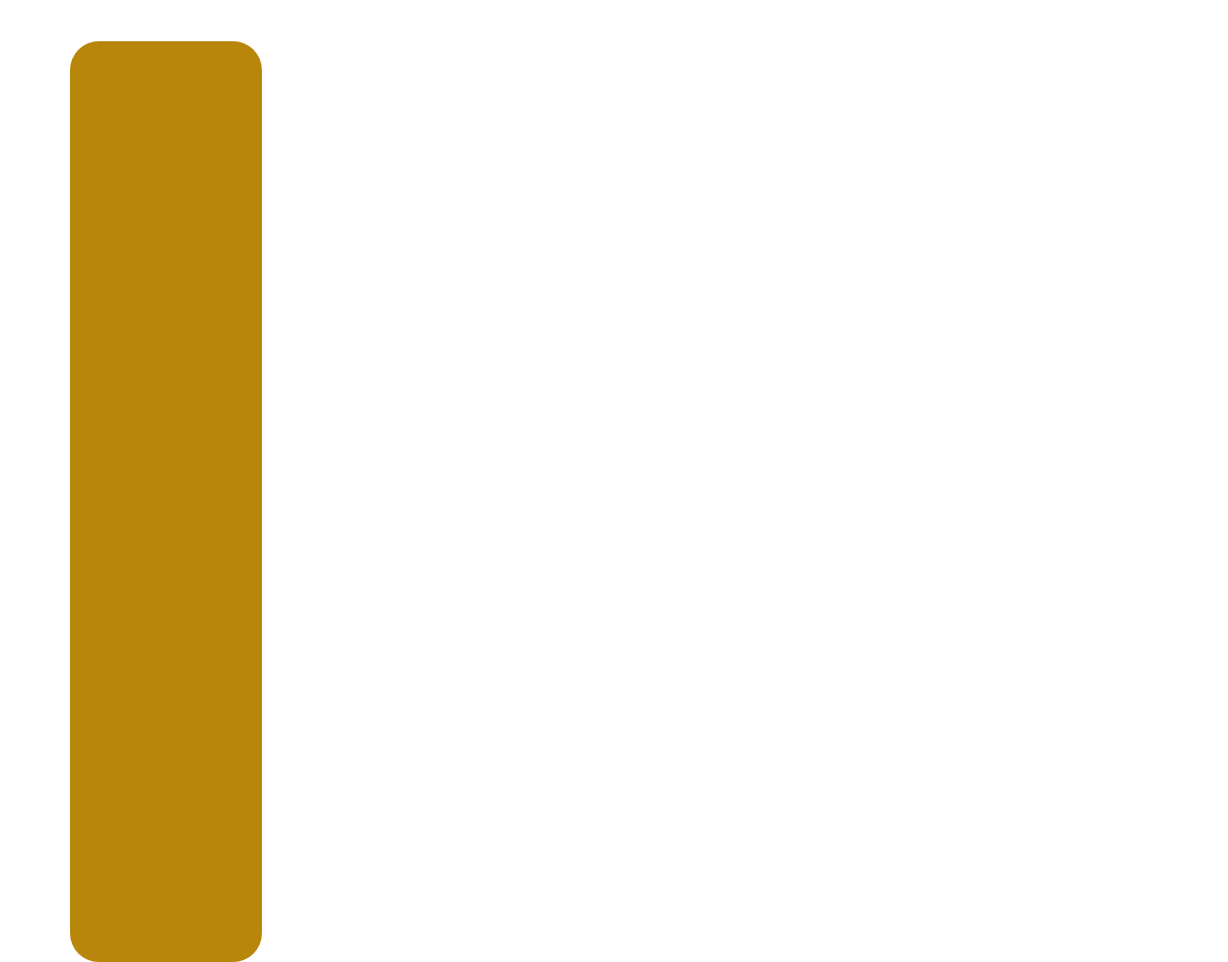
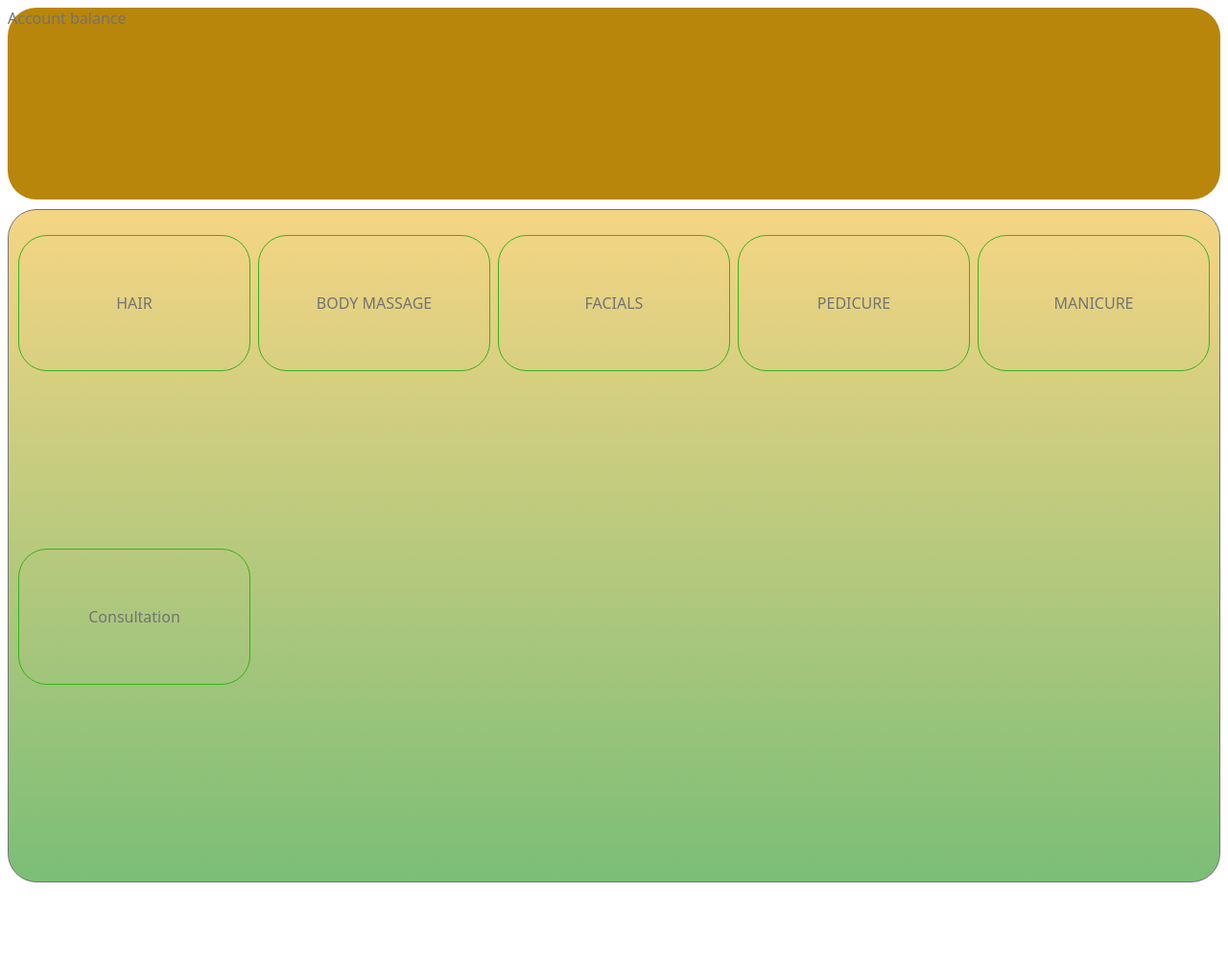
Before and after one commit to alexamaramiro-spec/My-project, a plain HTML site: page dashboard.html in a window 1280 px wide. Shown: the whole page at 96% size. Drawn offline with Linux system fonts and the light colour scheme.

Commit message:
added the services

```diff
--- a/dashboard.html
+++ b/dashboard.html
@@ -8,10 +8,22 @@
     <link rel="stylesheet" href="https://cdnjs.cloudflare.com/ajax/libs/font-awesome/7.0.1/css/all.min.css" integrity="sha512-2SwdPD6INVrV/lHTZbO2nodKhrnDdJK9/kg2XD1r9uGqPo1cUbujc+IYdlYdEErWNu69gVcYgdxlmVmzTWnetw==" crossorigin="anonymous" referrerpolicy="no-referrer" />
 </head>
 <body>
-    <div class="container">
-        <div class="box-3"></div>
-        <div class="box-4"></div>
-        <div class="bo-5"></div>
+    <div class="userdashboard">
+        <div>
+            <div class="box-3">Account balance</div>
+        </div>
+
+        <div class="box-6">
+            <ul style="display: flex; flex-direction: row; justify-content:space-between; gap: 5px; flex-wrap: wrap; padding: 10px; list-style: none;">
+                <li class="list-1">HAIR</li>
+                <li class="list-1">BODY MASSAGE</li>
+                <li class="list-1">FACIALS</li>
+                <li class="list-1">PEDICURE</li>
+                <li class="list-1">MANICURE</li>
+                <li class="list-1">Consultation</li>
+            </ul>
+        </div>
+
     </div>
 </body>
 </html>
--- a/style.css
+++ b/style.css
@@ -35,15 +35,6 @@
    height: 130vh;
    background: linear-gradient(rgb(184, 134, 11), rgb(224, 254, 222));
    border-radius: 20px;
-   margin-top: 20px;
-}
-
-.container .box-3{
-   width: 200px;
-   margin-left: 50px;
-   height: 120vh;
-   background-color:darkgoldenrod;
-   border-radius: 30px;
    margin-top: 20px;
 }
 
@@ -358,3 +349,52 @@ font-style:solid;
    justify-content: center;
 
 }
+
+/* USER DASHBOARD */
+
+.userdashboard{
+   display: flex;
+   flex-direction: column;
+   grid-template-columns: repeat(6,1fr);
+   gap: 10px;
+   height: 140vh;
+   /* justify-content: space-around; */
+}
+
+.userdashboard .box-3{
+   width: auto;
+   height: 200px;
+   background-color:darkgoldenrod;
+   border-radius: 30px;
+   /* margin-top: 20px; */
+}
+
+.box-6{
+display: grid;
+flex-direction: column;
+width: auto;
+height: 700px;
+background: linear-gradient(rgb(245, 213, 132), rgb(123, 190, 119));
+border: 1px solid;
+border-radius: 30px;
+gap: 10px;
+}
+
+.list-1{
+   display: flex;
+   height: 100px;
+   width: 200px;
+   border: 1px solid rgb(56, 178, 25);
+   border-radius: 30px;
+   gap: 10px;
+   align-items: center;
+   padding: 20px;
+   justify-content: center;
+
+}
+
+li:hover{
+   background-color: darkgoldenrod;
+   color:white;
+   cursor: pointer;
+}
```
